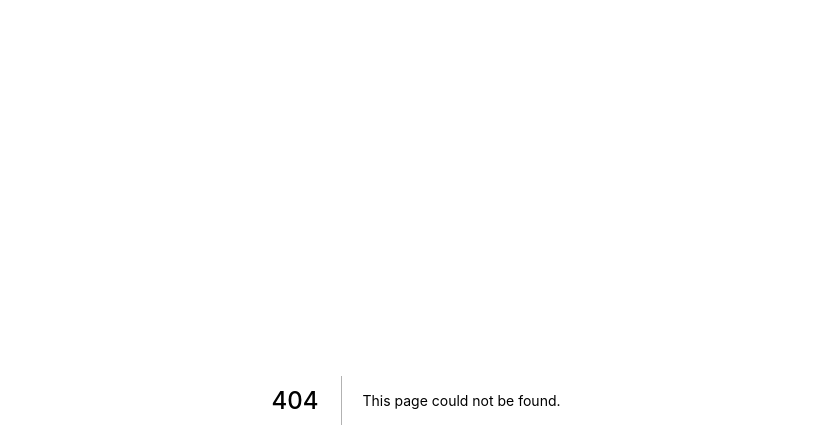
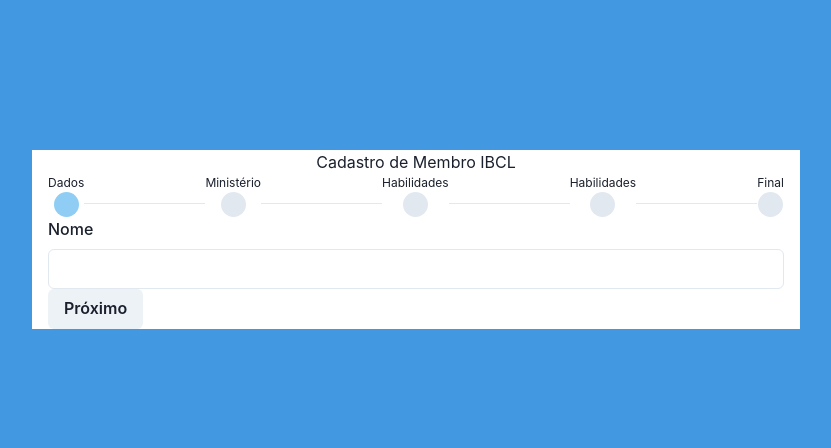
Before and after one commit to willysvarela/cadastro-membros-ibcl, a Next.js app: page /signup in a window 1280 px wide. Before the commit this address had no page. Shown: the top 448 px of the page, without its empty margins (224-1055 px from the left). Built offline with nearby package versions, Linux system fonts and the light colour scheme.

Commit message:
[front] - Added Member Context - Created signup page - Created Form Steps Components - Steps Components interation with StepBar Component

```diff
--- /dev/null
+++ b/components/CardHeader/index.js
@@ -0,0 +1,20 @@
+import React from 'react'
+import PropTypes from 'prop-types'
+
+import { Box, Text } from '@chakra-ui/layout'
+
+const CardHeader = props => {
+    return (
+        <Box>
+            <Box textAlign="center">
+                <Text>Cadastro de Membro IBCL</Text>
+            </Box>
+        </Box>
+    )
+}
+
+CardHeader.propTypes = {
+
+}
+
+export default CardHeader
--- /dev/null
+++ b/components/Container/index.js
@@ -0,0 +1,16 @@
+import React from 'react'
+import PropTypes from 'prop-types'
+
+import { Box, Container as ChakraContainer } from '@chakra-ui/layout'
+
+const Container = props => {
+    return (
+        <Box minH="100vh" backgroundColor="blue.400" padding={{base: "0px", md: "150px"}}>
+            <ChakraContainer backgroundColor="white" maxW="container.md">
+                {props.children}
+            </ChakraContainer>
+        </Box>
+    )
+}
+
+export default Container
--- a/components/SignUpSteps/SignUpInitialStep/index.js
+++ b/components/SignUpSteps/SignUpInitialStep/index.js
@@ -1,5 +1,7 @@
 import React from 'react'
 import PropTypes from 'prop-types'
+import Link from "next/link"
+
 import { Box, Heading, Text, Button, Spacer } from '@chakra-ui/react'
 import { ChatIcon, CheckCircleIcon } from '@chakra-ui/icons'
 import StepsBar, {STEP_STATUS} from '../../StepsBar'
@@ -39,7 +41,9 @@
             <Button colorScheme="green" size="sm"><ChatIcon/> {" "}Contato Via Whatsapp</Button>
             <Box marginTop="50px">
                 <Text fontWeight="bold">Bom Cadastro!</Text>
-                <Button marginTop="10px" colorScheme="blue" size="lg">Iniciar Preenchimento</Button>
+                <Link href="/signup">
+                    <Button marginTop="10px" colorScheme="blue" size="lg">Iniciar Preenchimento</Button>
+                </Link>
             </Box>
 
         </Box>
--- a/components/SignUpSteps/SignUpStep1/index.js
+++ b/components/SignUpSteps/SignUpStep1/index.js
@@ -1,23 +1,40 @@
-import { Box } from '@chakra-ui/react'
-import PropTypes from 'prop-types'
+import React from 'react'
+import { useForm } from "react-hook-form"
 
-import { Text } from '@chakra-ui/layout'
+import { Box, Text, FormControl, FormLabel, FormErrorMessage, FormHelperText, Input } from '@chakra-ui/react'
 
-import StepsBar from '../../StepsBar'
+import CardHeader from '../../CardHeader'
+import { Button } from '@chakra-ui/react'
 
 const SignUpStep1 = props => {
+
+    const {
+        handleSubmit,
+        register,
+        formState: { errors, isSubmitting }
+      } = useForm();
+
+    const handleClickNext = () => {
+        props.onClickNext();
+    }
+
+    const handleSubmitForm = (values) => {
+        console.log(values);
+    }
+
     return (
         <Box>
-            <Box textAlign="center">
-                <Text>Cadastro de Membro IBCL</Text>
-                <StepsBar />
-            </Box>
+            <form onSubmit={handleSubmit(handleSubmitForm)}>
+                <Box>
+                    <FormControl id="name">
+                        <FormLabel>Nome</FormLabel>
+                        <Input id="name" type="text" {...register("name", {required: true})} />
+                    </FormControl>
+                </Box>
+            <Button onClick={handleClickNext} isLoading={isSubmitting} type="submit">Próximo</Button>
+            </form>
         </Box>
     )
 }
 
-SignUpStep1.propTypes = {
-
-}
-
 export default SignUpStep1
--- /dev/null
+++ b/components/SignUpSteps/SignUpStep2/index.js
@@ -0,0 +1,29 @@
+import React from 'react'
+import PropTypes from 'prop-types'
+
+import { Box, Button, Text } from '@chakra-ui/react'
+
+const SignUpStep2 = props => {
+
+    const handleClickNext = () => {
+        props.onClickNext();
+    }
+
+    const handleClickBack = () => {
+        props.onClickBack();
+    }
+
+    return (
+        <Box>
+            <Text>2</Text>
+            <Button onClick={handleClickBack}>Anterior</Button>
+            <Button onClick={handleClickNext}>Próximo</Button>
+        </Box>
+    )
+}
+
+SignUpStep2.propTypes = {
+
+}
+
+export default SignUpStep2
--- /dev/null
+++ b/components/SignUpSteps/SignUpStep3/index.js
@@ -0,0 +1,29 @@
+import React from 'react'
+import PropTypes from 'prop-types'
+
+import { Box, Button, Text } from '@chakra-ui/react'
+
+const SignUpStep3 = props => {
+
+    const handleClickNext = () => {
+        props.onClickNext();
+    }
+
+    const handleClickBack = () => {
+        props.onClickBack();
+    }
+
+    return (
+        <Box>
+            <Text>3</Text>
+            <Button onClick={handleClickBack}>Anterior</Button>
+            <Button onClick={handleClickNext}>Próximo</Button>
+        </Box>
+    )
+}
+
+SignUpStep3.propTypes = {
+
+}
+
+export default SignUpStep3
--- /dev/null
+++ b/context/MemberContext.js
@@ -0,0 +1,9 @@
+import React from "react"
+
+const INITIAL_VALUE = {
+
+};
+
+const MemberContext = React.createContext(INITIAL_VALUE);
+
+export default MemberContext;
--- /dev/null
+++ b/pages/signup.js
@@ -0,0 +1,74 @@
+import React, { useEffect, useState } from 'react'
+import PropTypes from 'prop-types'
+
+import Container from "./../components/Container"
+import SignUpStep1 from "./../components/SignUpSteps/SignUpStep1";
+import SignUpStep2 from "./../components/SignUpSteps/SignUpStep2";
+import SignUpStep3 from "./../components/SignUpSteps/SignUpStep3";
+import CardHeader from '../components/CardHeader';
+import StepsBar from '../components/StepsBar';
+
+import MemberContext from '../context/MemberContext';
+
+import { STEP_STATUS } from '../utils/constants';
+
+const STEPS = [
+    {stepIndex: 0, description: "Dados", status: STEP_STATUS.DOING },
+    {stepIndex: 1, description: "Ministério", status: STEP_STATUS.HOLD },
+    {stepIndex: 2, description: "Habilidades", status: STEP_STATUS.HOLD },
+    {stepIndex: 3, description: "Habilidades", status: STEP_STATUS.HOLD },
+    {stepIndex: 4, description: "Final", status: STEP_STATUS.HOLD }
+];
+
+const STEPS_INDEX = {
+    ONE: 0,
+    TWO: 1,
+    THREE: 2,
+    FOUR: 3,
+    FIVE: 4
+};
+
+const SignUp = props => {
+    const [steps, setSteps] = useState(STEPS);
+    const [currentStep, setCurrentStep] = useState(0);
+
+    const [memberData, setMemberData] = useState({});
+
+    useEffect(() => {
+        console.log(currentStep);
+    }, [currentStep]);
+
+    const updateSteps = (newStepIndex, memberData = {}) => {
+        console.log({newStepIndex});
+        const newSteps = steps.map(step => {
+            const status = step.stepIndex < newStepIndex ? STEP_STATUS.DONE : step.stepIndex === newStepIndex ? STEP_STATUS.DOING : STEP_STATUS.HOLD;
+            return {...step, status};
+        });
+        setSteps(newSteps);
+        setCurrentStep(newStepIndex);
+        if (memberData)
+            updaterMemberData(memberData);
+    }
+
+    const updaterMemberData = memberData => {
+        setMemberData(oldData => ({...oldData, memberData}));
+    }
+
+    return (
+        <MemberContext.Provider>
+            <Container>
+                <CardHeader />
+                <StepsBar steps={steps} />
+                {currentStep === 0 && <SignUpStep1 onClickNext={(memberData) => updateSteps(STEPS_INDEX.TWO, memberData)}/>}
+                {currentStep === 1 && <SignUpStep2 onClickNext={(memberData) => updateSteps(STEPS_INDEX.THREE, memberData)} onClickBack={() => updateSteps(STEPS_INDEX.ONE)}/>}
+                {currentStep === 2 && <SignUpStep3 onClickNext={(memberData) => updateSteps(STEPS_INDEX.FOUR, memberData)} onClickBack={() => updateSteps(currentStep-1)}/>}
+            </Container>
+        </MemberContext.Provider>
+    )
+}
+
+SignUp.propTypes = {
+
+}
+
+export default SignUp
--- /dev/null
+++ b/utils/constants.js
@@ -0,0 +1,5 @@
+export const STEP_STATUS = {
+    DONE: "DONE",
+    HOLD: "HOLD",
+    DOING: "DOING"
+}
```
Also changed, not shown: pages/index.js (+3 -4 lines).
